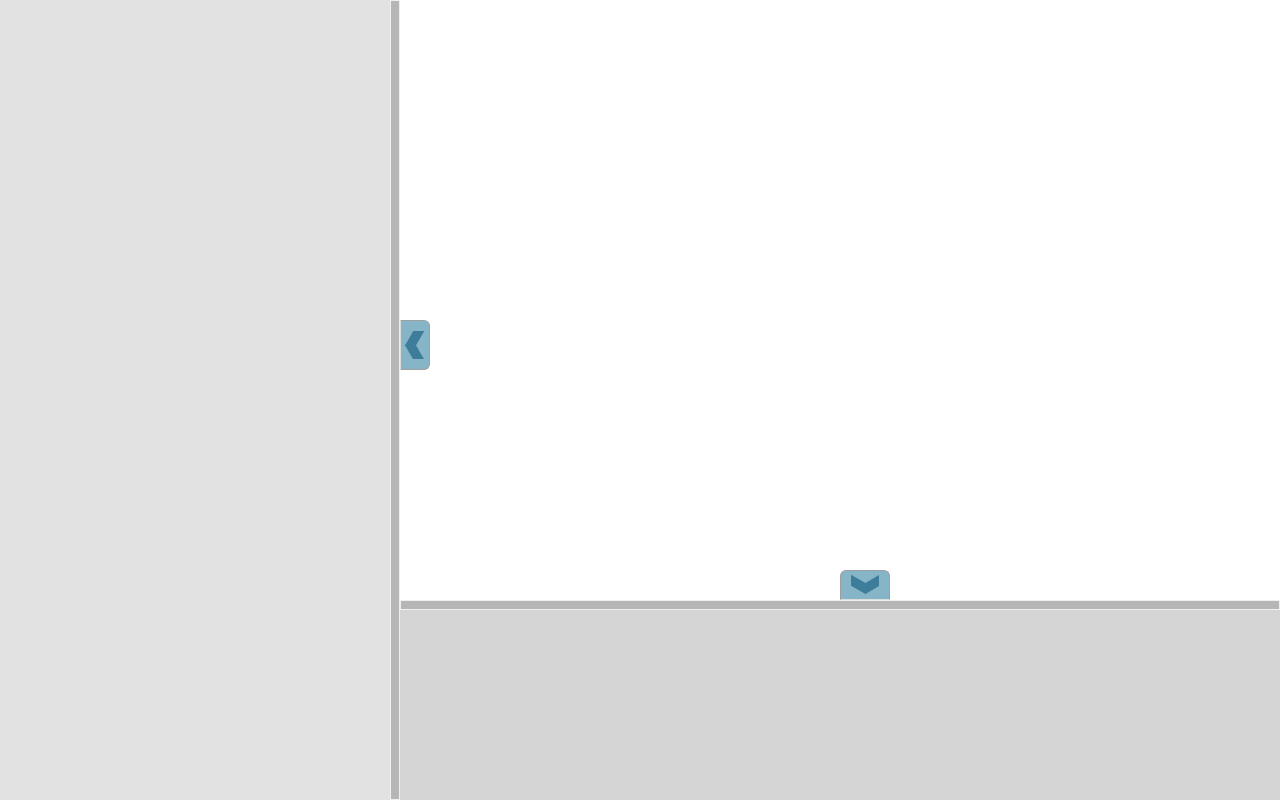
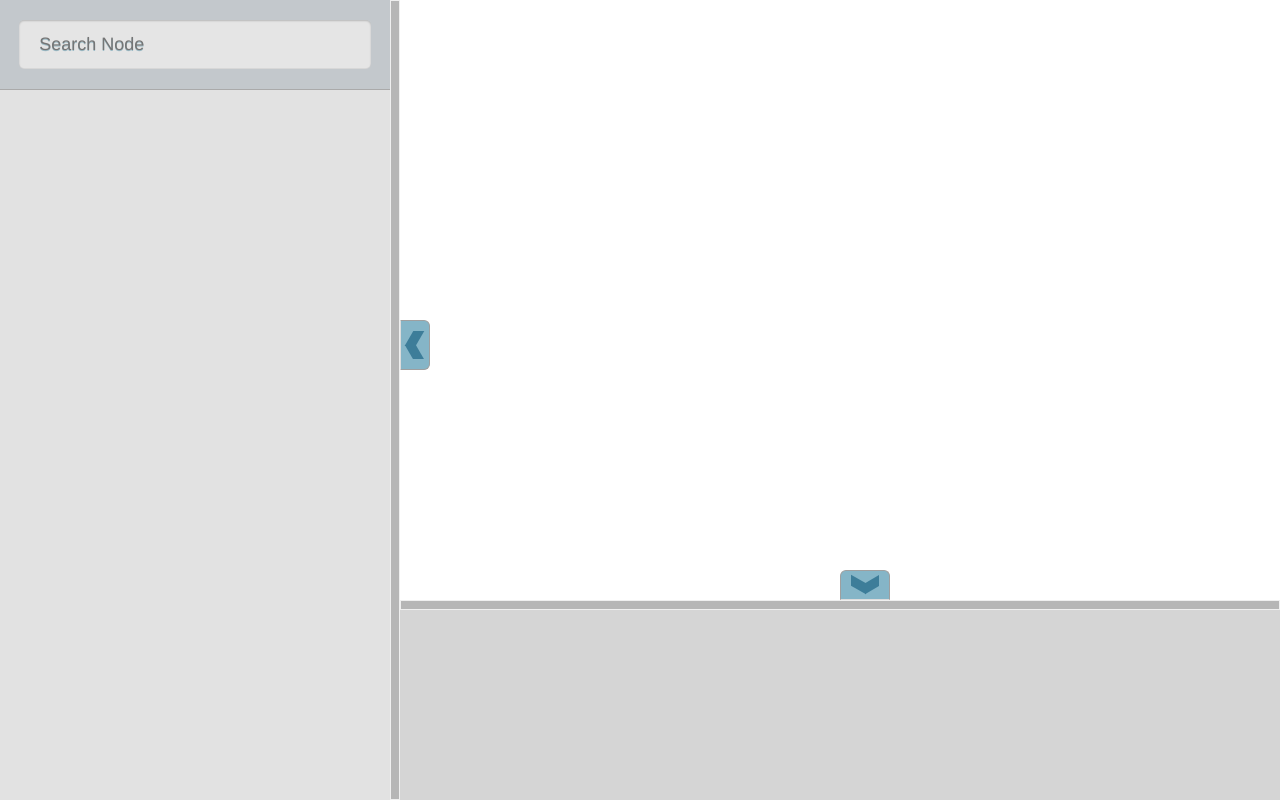
Before and after one commit to Convicted202/buchheim-svgTreeBuilder, a website: page index.html in a window 1280 px wide. Drawn offline with Linux system fonts and the light colour scheme.

Commit message:
added node search input

```diff
--- a/index.html
+++ b/index.html
@@ -9,6 +9,9 @@
     <div id="leftbar" class="fasttransition">
         <div id="resizerV" class="resizer vertical"></div>
         <div id="hideLeft" class="closeButton"></div>
+        <div id="searchContainer">
+            <input id="searchField" placeholder="Search Node" type="text" />
+        </div>
         <div id="treeList">
             <div id="treeContainer"></div>
         </div>
--- a/stylesheets/sass/main.scss
+++ b/stylesheets/sass/main.scss
@@ -49,6 +49,7 @@
 
 * {
     box-sizing: border-box;
+    font-family: Arial;
 }
 
 html, body {
@@ -78,6 +79,51 @@ html, body {
     position: relative;
     background-color: #e2e2e2;
     z-index: 1;
+
+    input {
+        background: linear-gradient(to bottom, #f7f7f8 0%,#ffffff 100%);
+        border-radius: 3px;
+        border: none;
+        box-shadow: 0 1px 2px rgba(0,0,0,0.2) inset, 0 -1px 0 rgba(0,0,0,0.05) inset;
+        transition: all 0.2s linear;
+        font-family: "Helvetica Neue", sans-serif;
+        font-size: 13px;
+        color: #222222;
+        position: relative;
+        height: 36px;
+        width: 300px;
+        padding-left: 20px;
+
+        &::-webkit-input-placeholder, &:-moz-placeholder {
+            color: #999999;
+        }
+
+        &:focus{
+            box-shadow: 0 1px 0 #3D7D99 inset, 0 -1px 0 #3D7D99 inset, 1px 0 0 #3D7D99 inset, -1px 0 0 #3D7D99 inset, 0 0 4px rgba(35,146,243,0.5);
+            outline: none;
+        }
+    }
+
+    #searchContainer {
+        height: 90px;
+        padding: 20px 20px 20px 10px;
+        border-bottom: solid 1px #AAA;
+        background: #C3C8CC;
+
+        #searchField {
+            width: 95%;
+            margin: 0 auto;
+            display: block;
+            height: 100%;
+            border-radius: 5px;
+            border: none;
+            text-shadow: 0px 1px 0px #9CBAC5;
+            font-size: 18px;
+            color: #3D7D99;
+            // background: #F0F0F0;
+            background: #E5E5E5;
+        }
+    }
 
     #treeList {
         height: 100%;
```
Also changed, not shown: stylesheets/main.css.
